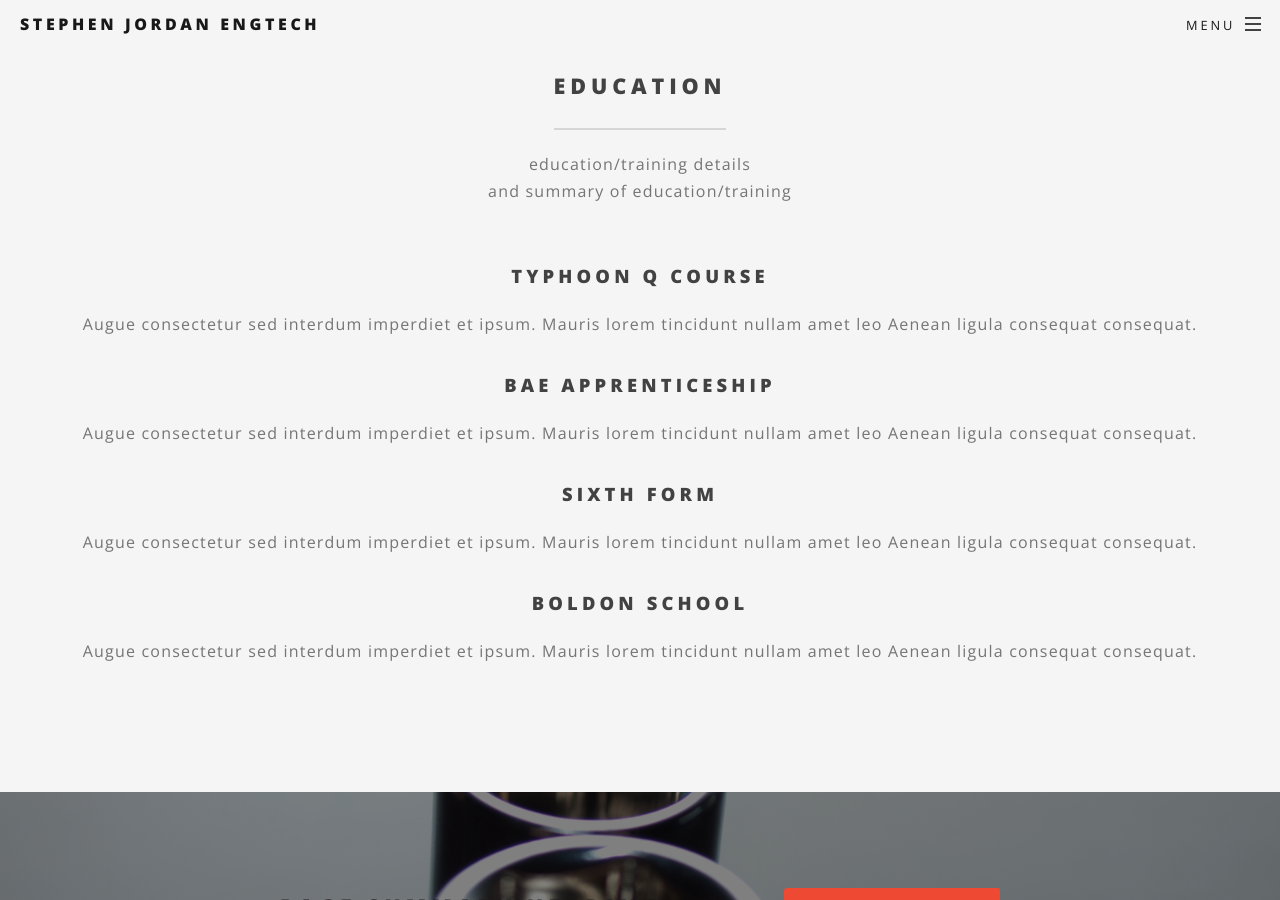
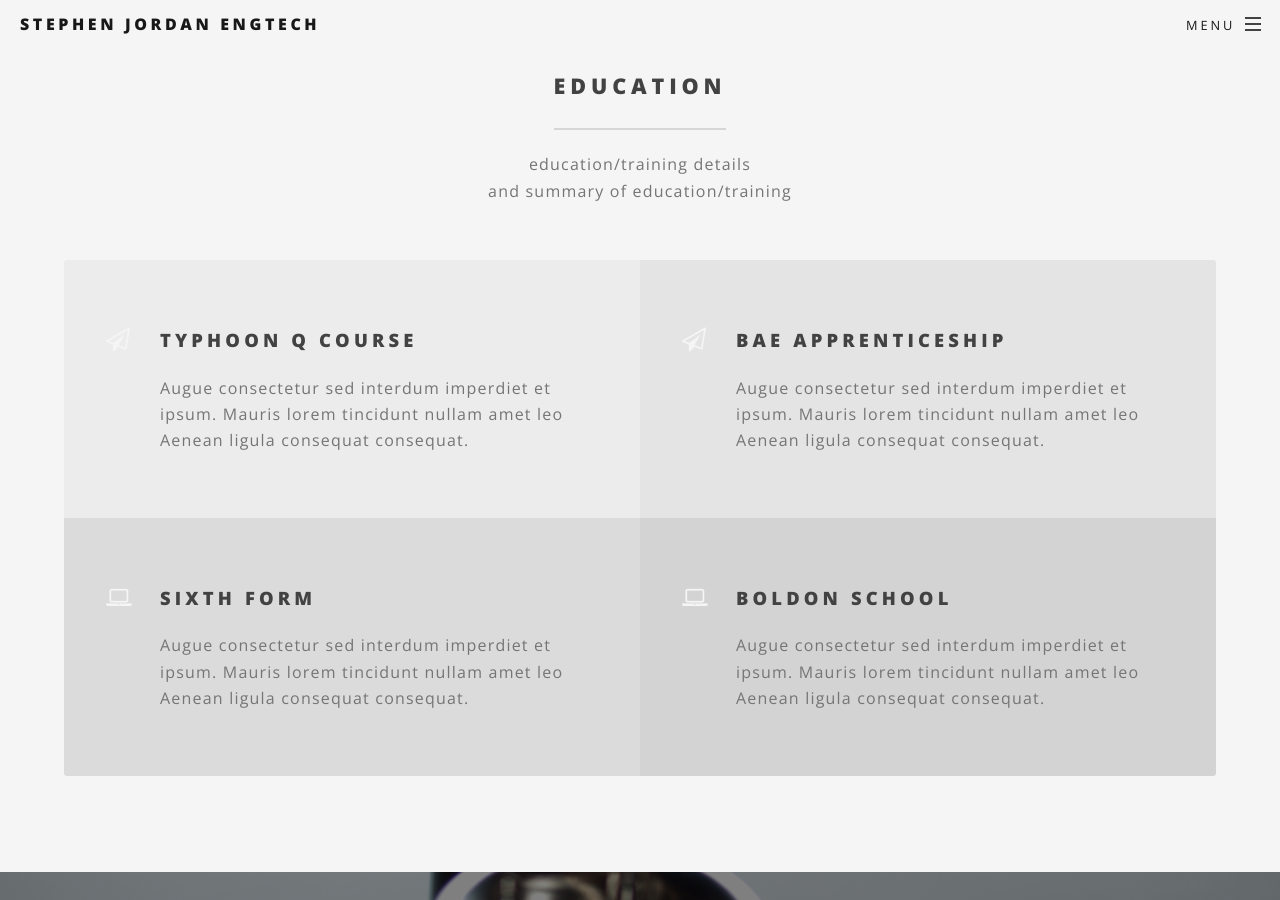
Before and after one commit to SJJUK/SJJUK.github.io, a Jekyll site: the page built from index.html, in a window 1280 px wide and 900 px high, scrolled down 2543 px. Built offline with Jekyll 4.4.1, drawn with Linux system fonts in a browser that asks for light colours.

Commit message:
Update index.html

```diff
--- a/index.html
+++ b/index.html
@@ -50,6 +50,7 @@
 						</section>
 					</section>
 
+
 				<!-- Three -->
 					<section id="three" class="wrapper style3 special">
 						<div class="inner">
@@ -59,15 +60,19 @@
 								and summary of education/training</p>
 							</header>
 							<ul class="features">
+								<li class="icon fa-paper-plane-o">
 									<h3>Typhoon Q course</h3>
 									<p>Augue consectetur sed interdum imperdiet et ipsum. Mauris lorem tincidunt nullam amet leo Aenean ligula consequat consequat.</p>
 								</li>
+								<li class="icon fa-paper-plane-o">
 									<h3>BAE Apprenticeship</h3>
 									<p>Augue consectetur sed interdum imperdiet et ipsum. Mauris lorem tincidunt nullam amet leo Aenean ligula consequat consequat.</p>
 								</li>
+								<li class="icon fa-laptop">
 									<h3>Sixth Form</h3>
 									<p>Augue consectetur sed interdum imperdiet et ipsum. Mauris lorem tincidunt nullam amet leo Aenean ligula consequat consequat.</p>
 								</li>
+								<li class="icon fa-laptop">
 									<h3>Boldon School</h3>
 									<p>Augue consectetur sed interdum imperdiet et ipsum. Mauris lorem tincidunt nullam amet leo Aenean ligula consequat consequat.</p>
 								</li>
```
